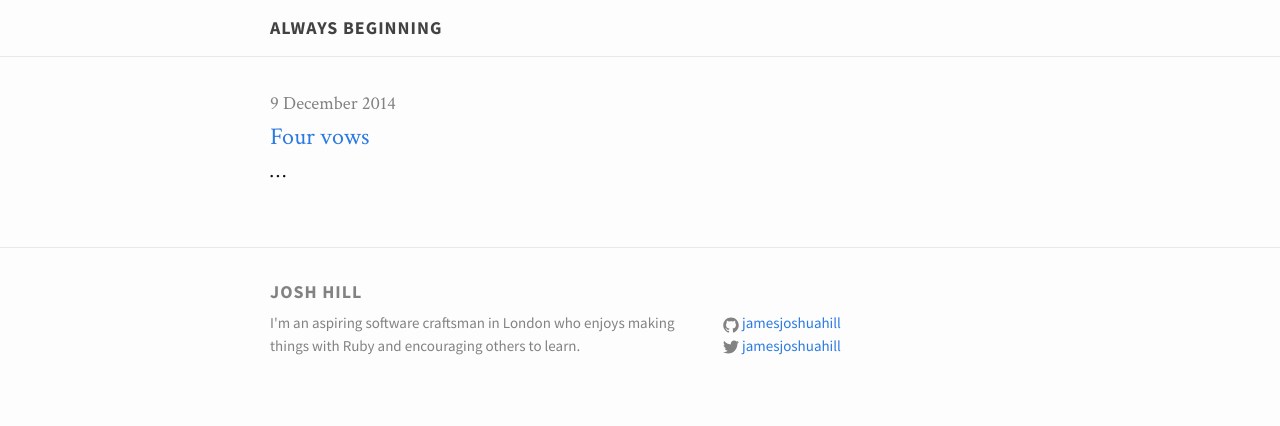
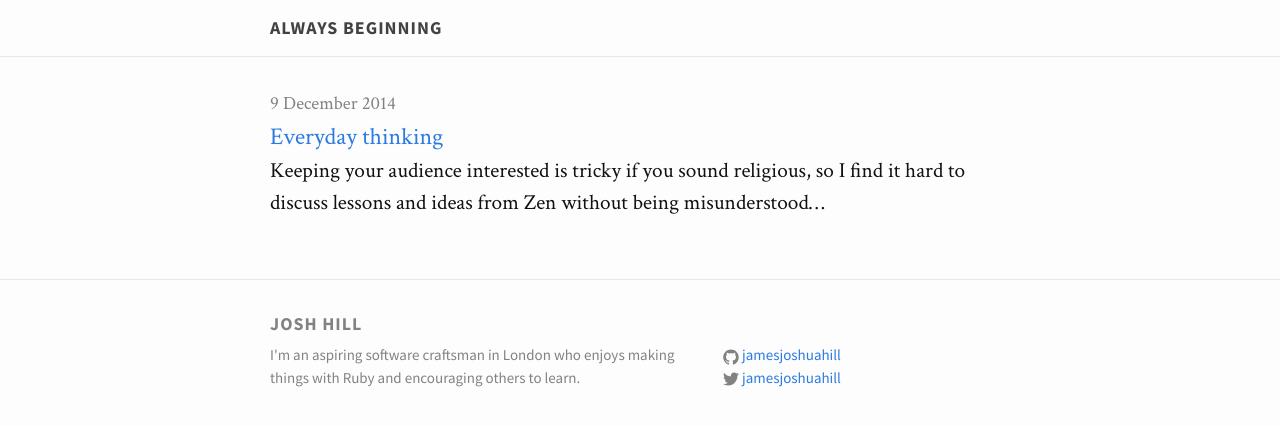
Before and after one commit to jamesjoshuahill/jamesjoshuahill.github.io, a Jekyll site: the page built from index.html, in a window 1280 px wide. Shown: the top 426 px of the page. Built offline with Jekyll 4.4.1, drawn with Linux system fonts in a browser that asks for light colours.

Commit message:
Add intro and retitle everyday thinking post

```diff
--- a/_posts/2014-12-09-four-vows.md
+++ b/_posts/2014-12-09-everyday-thinking.md
@@ -1,8 +1,9 @@
 ---
 layout: post
-title: "Four vows"
+title: "Everyday thinking"
 date: 2014-12-09 11:44:18
 categories: zen
+intro: Keeping your audience interested is tricky if you sound religious, so I find it hard to discuss lessons and ideas from Zen without being misunderstood
 ---
 Keeping your audience interested is tricky if you sound religious, so I find it hard to discuss lessons and ideas from Zen without being misunderstood.
 
```
Also changed, not shown: other parts of _posts/2014-12-09-everyday-thinking.md (+1 -1 lines).
